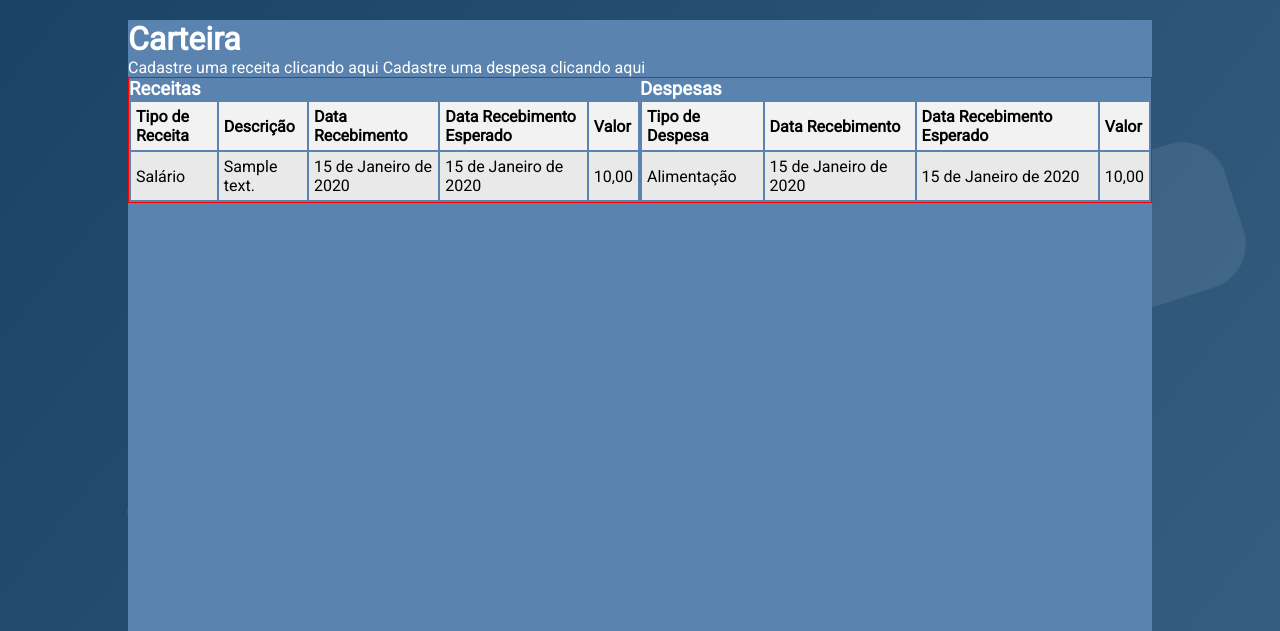
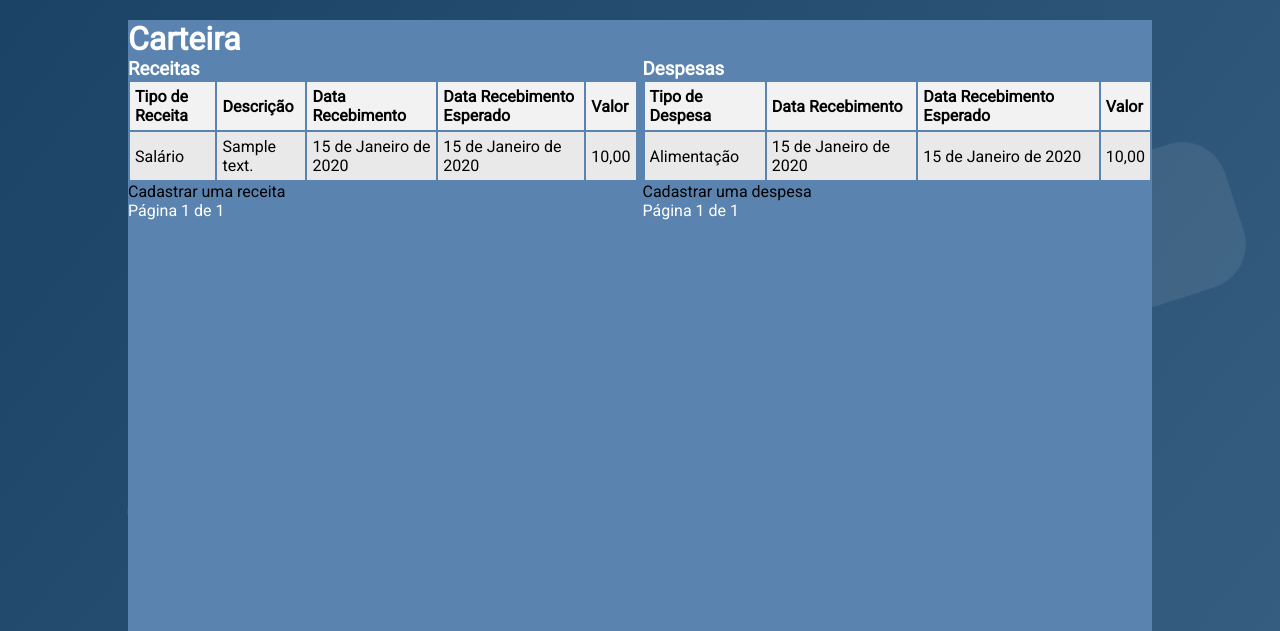
Before and after one commit to victorhostert/DesafioPubFuture, a Django app: page /contas/1/ in a window 1280 px wide. Shown: the part 50-681 px from the top of the page. Run offline with Django 4.2, Linux system fonts and the light colour scheme; tables that the repository leaves empty hold one stand-in row (values such as "Sample post").

Commit message:
feat: paginação implementada nos detalhes da conta

```diff
--- a/contas/templates/detalhe_conta.html
+++ b/contas/templates/detalhe_conta.html
@@ -5,8 +5,6 @@
 {% block 'conteudo' %}
 <div class="wrapper">
     <h1>{{conta.get_tipoConta_display}}</h1>
-    <a href="{% url 'receitas:cadastrar' conta.id %}">Cadastre uma receita clicando aqui</a>
-    <a href="{% url 'despesas:cadastrar' conta.id %}">Cadastre uma despesa clicando aqui</a>
     <div class="grid_detalhe_conta">
         {% if receitas %}
         <div class="receitas_despesas_conta">
@@ -29,6 +27,24 @@
                 </tr>
                 {% endfor %}
             </table>
+
+            <a href="{% url 'receitas:cadastrar' conta.id %}">Cadastrar uma receita</a>
+
+            <div class="pagination">
+                {% if receitas.has_previous %}
+                <a href="?page=1">&laquo; Primeira</a>
+                <a href="?page={{receitas.previous_page_number}}">Anterior</a>
+                {% endif %}
+
+                <span class="current">
+                    Página {{ receitas.number }} de {{ receitas.paginator.num_pages }}
+                </span>
+
+                {% if receitas.has_next %}
+                <a href="?page={{ receitas.next_page_number }}">Próxima</a>
+                <a href="?page={{ receitas.paginator.num_pages }}">Última &raquo;</a>
+                {% endif %}
+            </div>
         </div>
 
         {% else %}
@@ -57,7 +73,26 @@
                         </tr>
                     {% endfor %}
                 </table>
+
+                <a href="{% url 'despesas:cadastrar' conta.id %}">Cadastrar uma despesa</a>
+
+                <div class="pagination">
+                    {% if receitas.has_previous %}
+                        <a href="?page=1">&laquo; Primeira</a>
+                        <a href="?page={{receitas.previous_page_number}}">Anterior</a>
+                    {% endif %}
+
+                    <span class="current">
+                        Página {{ receitas.number }} de {{ receitas.paginator.num_pages }}
+                    </span>
+
+                    {% if receitas.has_next %}
+                        <a href="?page={{ receitas.next_page_number }}">Próxima</a>
+                        <a href="?page={{ receitas.paginator.num_pages }}">Última &raquo;</a>
+                    {% endif %}
                 </div>
+            </div>
+
         {% else %}
             <div class="cadastro_despesa_receita">
                 <h2>Nenhuma despesa por enquanto</h2>
--- a/contas/views.py
+++ b/contas/views.py
@@ -1,17 +1,30 @@
 from django.shortcuts import redirect, render
+from django.core.paginator import Paginator
 from .models import Contas
 from despesas.models import Despesas
 from receitas.models import Receitas
 from .forms import CriarContaForm
 
+def paginator(request, object, number):
+    paginator = Paginator(object, number)
+    page_number = request.GET.get('page')
+    try:
+        page_obj = paginator.get_page(page_number)
+    except TypeError:
+        page_obj = None
+    return page_obj
+
+
 def detalhes_view(request, id):
     conta = Contas.objects.get(id=id)
     despesas = Despesas.objects.filter(conta=conta)
     receitas = Receitas.objects.filter(conta=conta)
+    pag_despesas = paginator(request, despesas, 10)
+    pag_receitas = paginator(request, receitas, 10)
     context = {
         'conta': conta,
-        'despesas': despesas,
-        'receitas': receitas,
+        'despesas': pag_despesas,
+        'receitas': pag_receitas,
     }
     return render(request, 'detalhe_conta.html', context)
 
--- a/static/styles.css
+++ b/static/styles.css
@@ -106,7 +106,10 @@ body {
     display: grid;
     grid-template-columns: 1fr 1fr;
     grid-template-rows: auto;
-    border: 1px solid red;
+    gap: 5px;
+}
+.grid_detalhe_conta *{
+    margin: 0 auto;
 }
 .footer{
     height: 30px;
```
Lines whose indentation alone changed are shown as unchanged.
